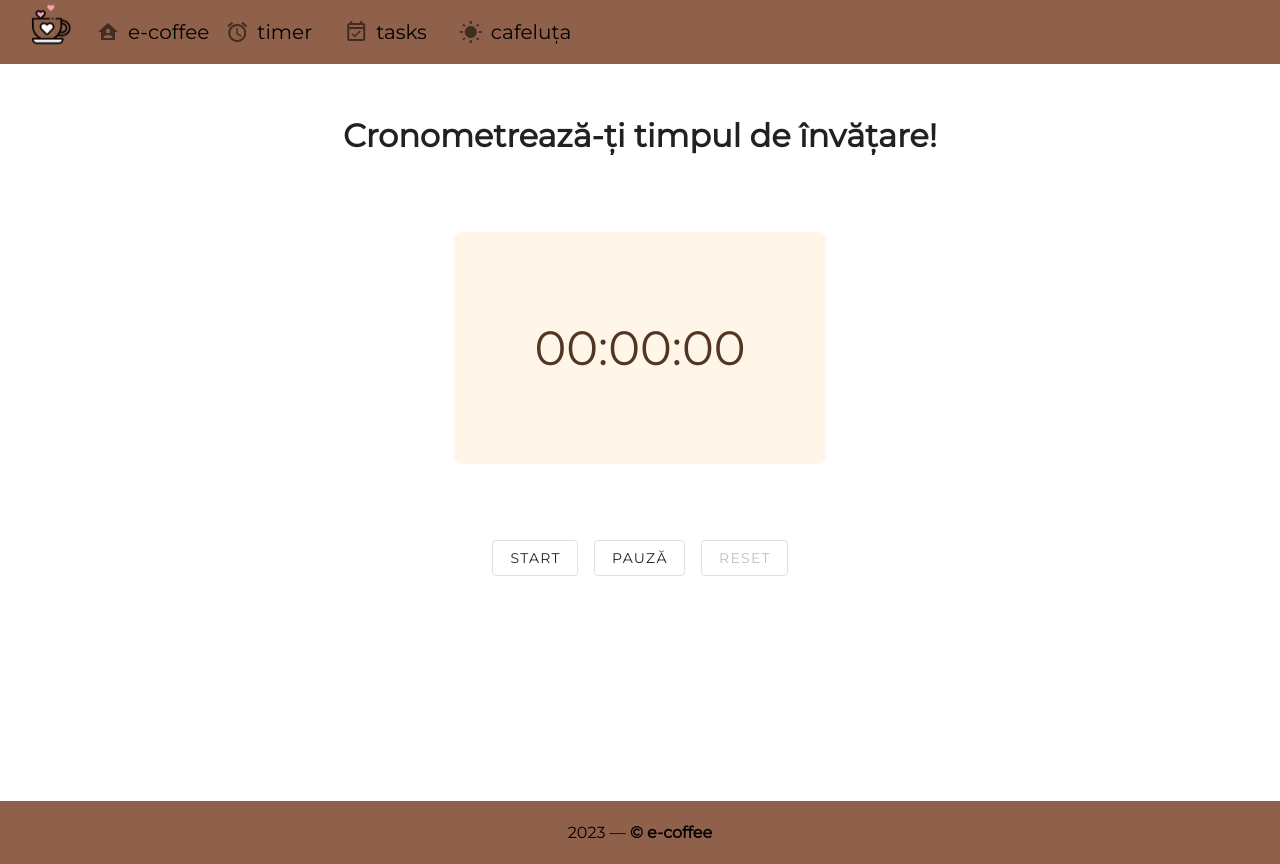
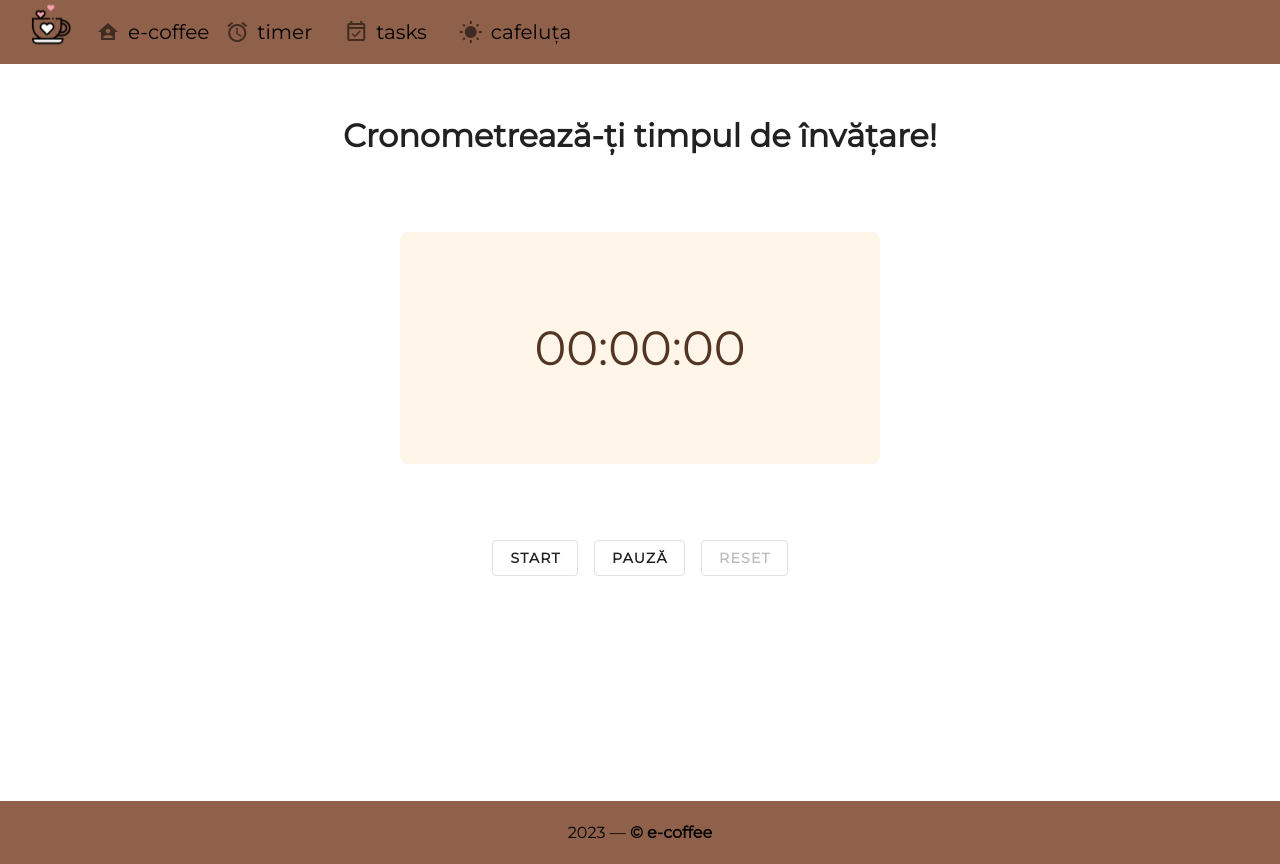
Before and after one commit to patridinozau/e-coffee, a Vue app: page /#/timer in a window 1280 px wide. Built offline with nearby package versions, Linux system fonts and the light colour scheme.

Commit message:
schimbari de finete

```diff
--- a/src/App.vue
+++ b/src/App.vue
@@ -14,7 +14,7 @@ export default {
 </script>
 
 <style>
-@import url('https://fonts.googleapis.com/css2?family=Montserrat:wght@300&display=swap');
+@import url('https://fonts.googleapis.com/css2?family=Montserrat:wght@400&display=swap');
 
 
 .main{
--- a/src/components/addTaskForm.vue
+++ b/src/components/addTaskForm.vue
@@ -44,8 +44,8 @@
           </div>
 
           <div align="center">
-            <v-btn @click="submit" :loading="loading" type="submit" class="ml-1 mr-1 mb-5 butoane" plain outlined text depresed>trimite</v-btn>
-            <v-btn @click="clear" class="ml-1 mr-2 mb-5 butoane" plain outlined text depresed>golește</v-btn>
+            <v-btn @click="submit" :loading="loading" type="submit" class="ml-1 mr-1 mb-5 butoane font-weight-bold" plain outlined text depresed>trimite</v-btn>
+            <v-btn @click="clear" class="ml-1 mr-2 mb-5 butoane font-weight-bold" plain outlined text depresed>golește</v-btn>
           </div>
 
         </v-form>
--- a/src/components/navigation.vue
+++ b/src/components/navigation.vue
@@ -4,11 +4,11 @@
       <router-link to="/">
           <img style="width: 80%" src="../assets/logutss.png" />
         </router-link>
-      <router-link class="links black--text" to="/" style="margin-right:1rem; min-width:7rem" overflow-visible><v-icon class="iconitsa">mdi mdi-home-account</v-icon>e-coffee</router-link>
-      <router-link class="links black--text" to="/timer"><v-icon class="iconitsa">mdi-alarm</v-icon>timer</router-link>
-      <router-link class="links black--text" to="/tasks">
+      <router-link class="links black--text font-weight-medium" to="/" style="margin-right:1rem; min-width:7rem" overflow-visible><v-icon class="iconitsa">mdi mdi-home-account</v-icon>e-coffee</router-link>
+      <router-link class="links black--text font-weight-medium" to="/timer"><v-icon class="iconitsa">mdi-alarm</v-icon>timer</router-link>
+      <router-link class="links black--text font-weight-medium" to="/tasks">
         <v-icon class="iconitsa">mdi-calendar-check-outline</v-icon>tasks</router-link>
-      <router-link class="links black--text" to="/daily">
+      <router-link class="links black--text font-weight-medium" to="/daily">
           <v-icon class="iconitsa">mdi-white-balance-sunny</v-icon>cafeluța</router-link>
 
     </v-app-bar>
--- a/src/views/stopwatch.vue
+++ b/src/components/stopwatch.vue
@@ -1,17 +1,17 @@
 <template>
     <v-container>
         <v-container class="main-container">
-          <div class="timer-design">{{ timer }}</div>
+          <div align="center" class="timer-design">{{ timer }}</div>
             <v-container class="btn-container">
-              <v-btn text outlined class="buttons" @click="$emit('start')"
+              <v-btn text outlined class="buttons butoane font-weight-bold" @click="$emit('start')"
                       :disabled="state == 'running'">
                 start
               </v-btn>
-              <v-btn text outlined class="buttons ma-4" @click="$emit('pause')"
+              <v-btn text outlined class="buttons butoane font-weight-bold ma-4" @click="$emit('pause')"
                       :disabled="state == 'paused'">
                 pauză
               </v-btn>
-              <v-btn text outlined class="buttons" @click="$emit('stop')"
+              <v-btn text outlined class="buttons butoane font-weight-bold" @click="$emit('stop')"
                       :disabled="state == 'stopped'">
                 reset
               </v-btn>
@@ -31,12 +31,14 @@
   </script>
 
   <style scoped>
+@import url('https://fonts.googleapis.com/css2?family=Montserrat:wght@400&display=swap');
+
   .buton{
     background-color: #8f604a;
   }
 
   .timer{
-    width:50%
+    width:50%;
   }
 
   .buttons{
@@ -49,6 +51,7 @@
     padding: 5rem;
     border-radius: 0.5rem;
     max-width: 30rem;
+    min-width: 30rem;
     font-size: xxx-large;
     color: #523623;
     background-color: #fff6e9;
--- a/src/views/daily.vue
+++ b/src/views/daily.vue
@@ -48,7 +48,7 @@
         <v-row class="mr-5 ml-5 mt-15 mb-5 rows" style="display: flex; justify-content: center; align-content: center;">
 
           <v-container class="info-pics">
-            <v-card style="width:30%; height:25vh" flat outlined >
+            <v-card style="width:30%; height:30vh" flat outlined >
               <v-card-title style="word-break: break-word" class="font-mid">Tipuri de cafea</v-card-title>
               <v-card-text class="font-sm">Există două categorii principale de cafea: Robusta și Arabica.
                 Cafeaua Robusta are o aromă mai acidă și mai aspră, cu un nivel mai ridicat de cafeină.
@@ -85,7 +85,7 @@
         <v-row class="mr-5 ml-5 mt-15 mb-5 rows" style="display: flex; justify-content: center; align-content: center;">
 
           <v-container class="info-pics">
-            <v-card style="width:30%; height:25vh" flat outlined >
+            <v-card style="width:30%; height:20vh" flat outlined >
               <v-card-title style="word-break: break-word" class="font-mid">Consum</v-card-title>
               <v-card-text class="font-sm">Consumul de cafea la nivel mondial este de 2,25 miliarde de căni/zi.</v-card-text>
             </v-card>
@@ -102,7 +102,7 @@
             <v-container style="width: 50%; margin-left:0%">
               <v-img src="../assets/chillin.png" width="70%" height="70%"></v-img>
             </v-container>
-            <v-card style="width:30%; height:25vh" flat outlined >
+            <v-card style="width:30%; height:20vh" flat outlined >
               <v-card-title style="word-break: break-word" class="font-mid">Câtă cafeină?</v-card-title>
 
               <v-card-text class="font-sm">Există mai multă cafeină într-o cafea lungă decât într-un espresso.
@@ -115,7 +115,7 @@
         <v-row class="mr-5 ml-5 mt-15 mb-5 rows" style="display: flex; justify-content: center; align-content: center;">
 
           <v-container class="info-pics">
-            <v-card style="width:30%; height:25vh" flat outlined >
+            <v-card style="width:30%; height:20vh" flat outlined >
               <v-card-title style="word-break: break-word" class="font-mid">Diminețile cu ea...</v-card-title>
               <v-card-text class="font-sm">Simplul miros al cafelei te ajută să-ți începi dimineața frumos!</v-card-text>
             </v-card>
--- a/src/views/timer.vue
+++ b/src/views/timer.vue
@@ -21,7 +21,7 @@
 
 <script>
 import Navigation from '@/components/navigation'
-import stopwatch from "./stopwatch";
+import stopwatch from '@/components/stopwatch.vue'
 import footerul from "../components/footerul.vue";
 
 export default {
```
